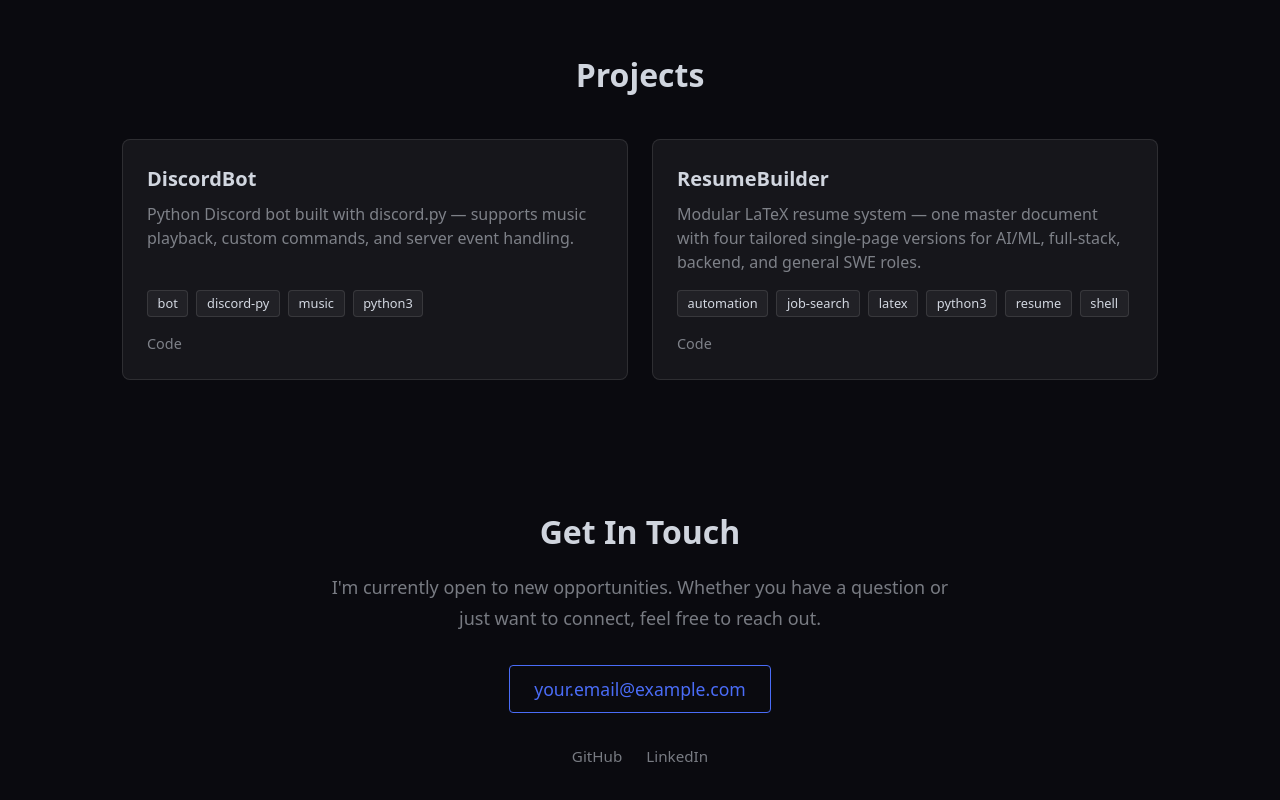
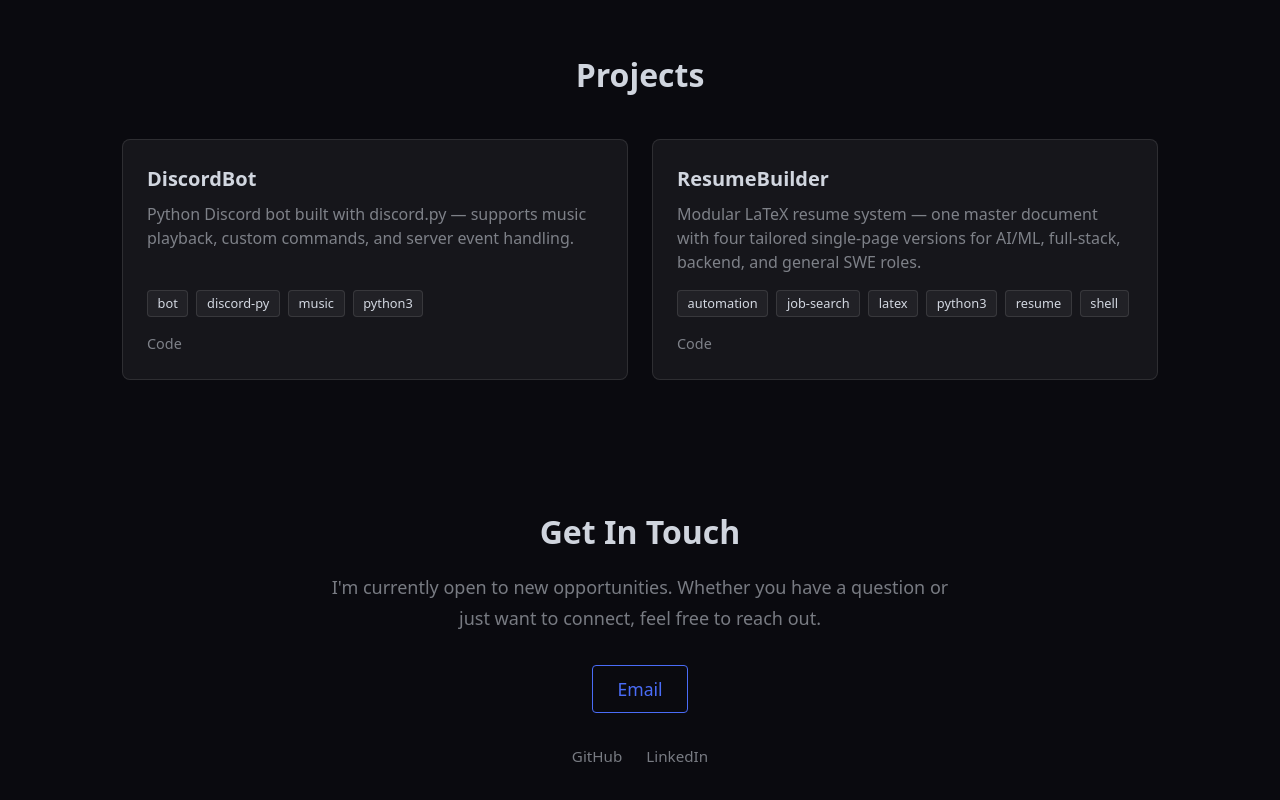
Before and after one commit to IsMichaelHuang/portfolio, a React (Vite) app: page / in a window 1280 px wide. Shown: the part 2457-3257 px from the top of the page. Built offline with nearby package versions, Linux system fonts and the light colour scheme.

Commit message:
CI: Populate Contact Section with real data

```diff
--- a/src/sections/Contact.tsx
+++ b/src/sections/Contact.tsx
@@ -24,8 +24,8 @@
        * mailto: link opens the visitor's default email client.
        * No target="_blank" needed — the OS handles mail client routing.
        */}
-      <a href="mailto:your.email@example.com" className={styles.emailLink}>
-        your.email@example.com
+      <a href="mailto:michael.micah.huang@gmail.com" className={styles.emailLink}>
+        Email
       </a>
       <div className={styles.links}>
         <a
```
